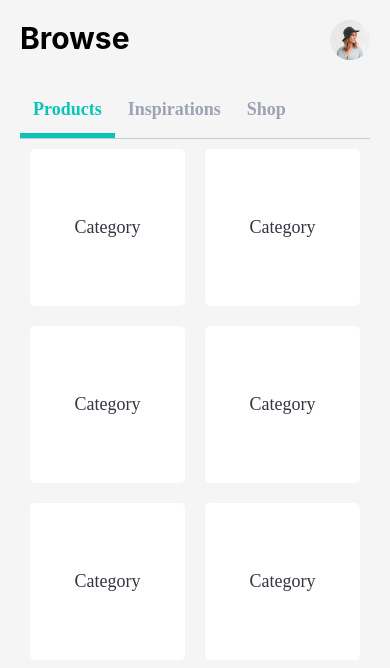
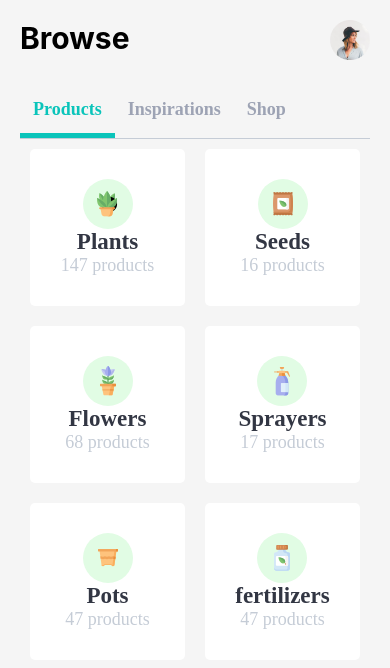
Before and after one commit to ram-sankar/GreenMarket, a React Native app: screen /Home in a window 390 px wide. Shown: the top 668 px of the page. Built offline with nearby package versions, Linux system fonts and the light colour scheme.

Commit message:
Completed Home screen with mock data

```diff
--- a/constants/theme.js
+++ b/constants/theme.js
@@ -7,7 +7,8 @@ const colors = {
   white: "#FFFFFF",
   gray: "#9DA3B4",
   gray2: "#C5CCD6",
-  appBackGround: '#f5f5f5'
+  appBackGround: '#f5f5f5',
+  lightGreen: '#e1fce4'
 };
 
 const sizes = {
--- a/screens/Home.js
+++ b/screens/Home.js
@@ -1,5 +1,5 @@
 import React, {useState} from "react";
-import { FlatList, TouchableOpacity, StyleSheet, Text, View, Dimensions } from "react-native";
+import { Image, FlatList, TouchableOpacity, StyleSheet, Text, View, Dimensions } from "react-native";
 
 import AppScreen from "../components/AppScreen";
 import Avatar from "../components/Avatar";
@@ -14,10 +14,10 @@ function Home({navigation}) {
 
   const tabHeaders = ["Products", "Inspirations", "Shop"];
   const [active, setActive] = useState("Products");
-  const [categories, setCategories] = useState([]);
+  const [categories, setCategories] = useState(mocks.categories);
 
   const handleTab = tab => {
-    const filtered = categories.filter(category =>
+    const filtered = mocks.categories.filter(category =>
       category.tags.includes(tab.toLowerCase())
     );
     setActive(tab);
@@ -50,11 +50,15 @@ function Home({navigation}) {
         {tabHeaders.map(tab => renderTab(tab))}
       </View>
       <FlatList
-        data={mocks.categories}
-        renderItem={() => (
+        data={categories}
+        renderItem={(category) => (
           <View style={styles.card}>
             <View style={styles.cardContent}>
-              <AppText>Category</AppText>
+              <View style={styles.cardImageContainer}>
+                <Image style={styles.itemImage} source={category.item.image} />
+              </View>
+              <AppText style={styles.itemName}>{category.item.name}</AppText>
+              <AppText style={styles.itemCount}>{category.item.count} products</AppText>
             </View>
           </View>
         )}
@@ -96,17 +100,34 @@ const styles = StyleSheet.create({
   },
   card: {
     backgroundColor: colors.white,
-    flex: 1,
+    flex: 0.5,
+    // maxWidth: '45%',
     height: (width - sizes.padding * 3 - sizes.base)/2,
-    // minWidth: (width - sizes.padding * 5 - sizes.base) / 2,
     margin: 10,
-    justifyContent: 'space-between',
+    justifyContent: 'space-around',
     borderRadius: 5,
     alignItems: 'center',
-    justifyContent: 'center'
+    justifyContent: 'center',
   },
   cardContent: {
     backgroundColor: colors.white,
+    alignItems: 'center',
+  },
+  cardImageContainer: {
+    backgroundColor: colors.lightGreen,
+    height: 50,
+    width: 50,
+    borderRadius: 50,
+    alignItems: 'center',
+    justifyContent: 'center',
+  },
+  itemName: {
+    fontWeight: '600',
+    fontSize: 23
+  },
+  itemCount: {
+    fontSize: 18,
+    color: colors.gray2
   }
 });
 
```
